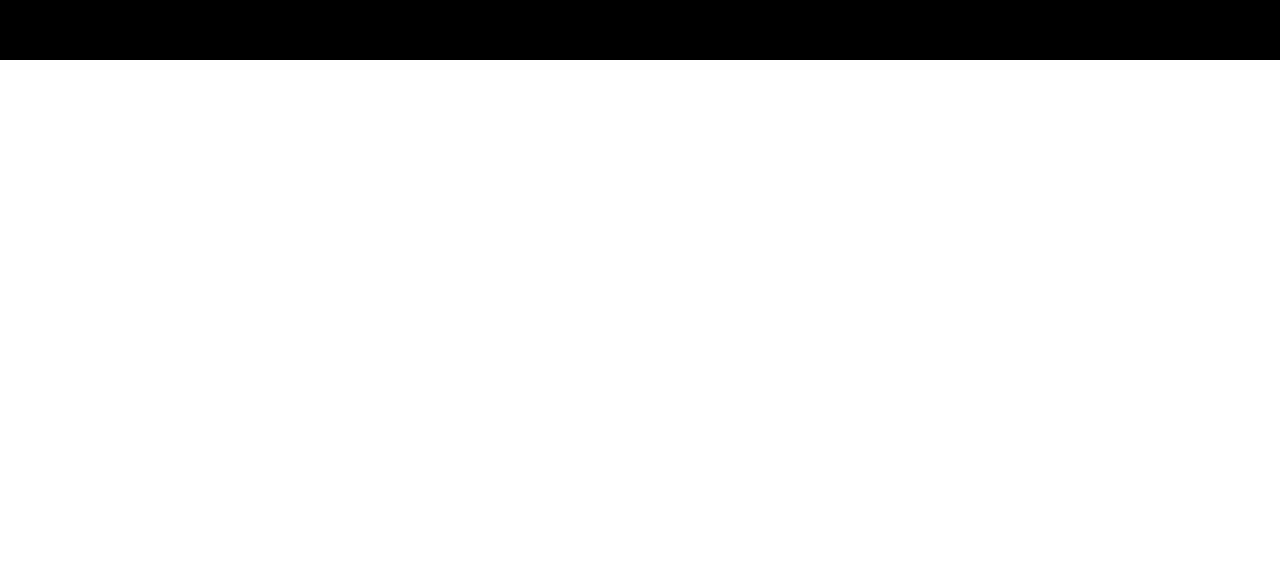
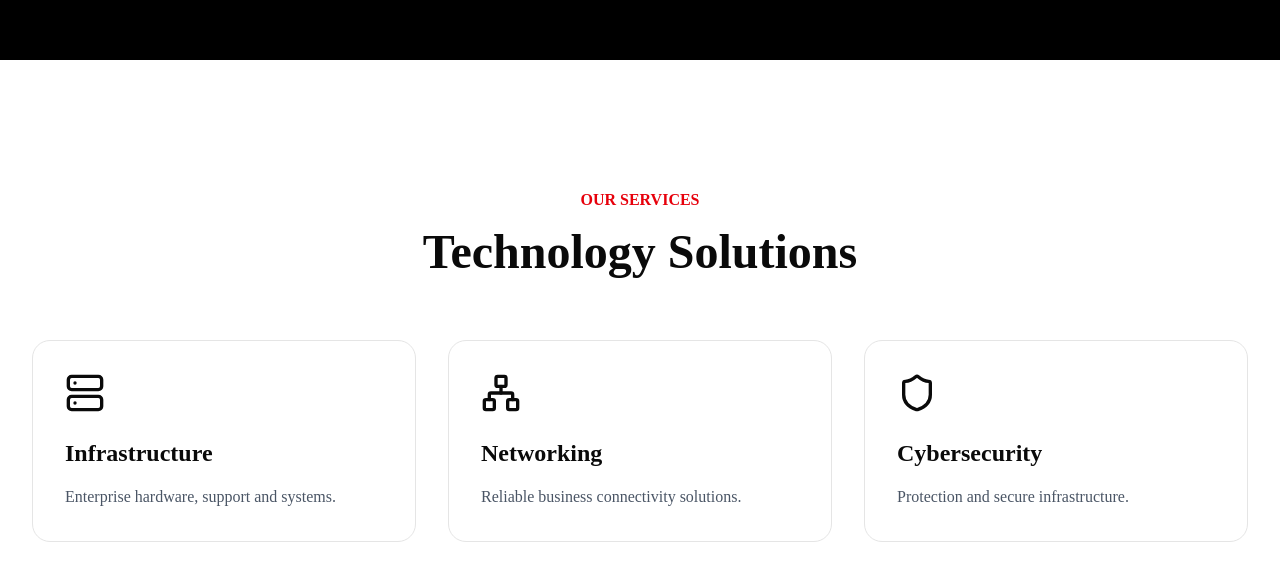
Before and after one commit to AmbeMajavu/metro-redesign-2026, a Next.js app: page / in a window 1280 px wide. Shown: the part 740-1320 px from the top of the page. Before the commit the page ends 800 px from the top, so only its background shows below. Built offline with nearby package versions, Linux system fonts and the light colour scheme.

Commit message:
build services section

```diff
--- a/app/page.tsx
+++ b/app/page.tsx
@@ -1,5 +1,6 @@
 import Navbar from "../components/Navbar";
 import Hero from "../components/Hero";
+import Services from "../components/Services";
 
 export default function Home() {
   return (
@@ -9,6 +10,8 @@ export default function Home() {
 
       <Hero />
 
+      <Services />
+
     </main>
   );
 }
--- /dev/null
+++ b/components/Services.tsx
@@ -0,0 +1,96 @@
+import {
+  Server,
+  Shield,
+  Network,
+} from "lucide-react";
+
+export default function Services() {
+  return (
+    <section className="bg-white py-32">
+
+      <div className="max-w-7xl mx-auto px-8">
+
+        <div className="text-center">
+
+          <p className="text-red-600 font-semibold">
+            OUR SERVICES
+          </p>
+
+          <h2 className="text-5xl font-bold mt-4">
+            Technology Solutions
+          </h2>
+
+        </div>
+
+        <div className="grid md:grid-cols-3 gap-8 mt-16">
+
+          <div className="border
+                rounded-2xl
+                p-8
+                hover:shadow-2xl
+                hover:-translate-y-2
+                transition
+                duration-300">
+
+            <Server size={40} />
+
+            <h3 className="text-2xl font-bold mt-6">
+              Infrastructure
+            </h3>
+
+            <p className="mt-4 text-gray-600">
+              Enterprise hardware,
+              support and systems.
+            </p>
+
+          </div>
+
+          <div className="border
+                rounded-2xl
+                p-8
+                hover:shadow-2xl
+                hover:-translate-y-2
+                transition
+                duration-300">
+
+            <Network size={40} />
+
+            <h3 className="text-2xl font-bold mt-6">
+              Networking
+            </h3>
+
+            <p className="mt-4 text-gray-600">
+              Reliable business
+              connectivity solutions.
+            </p>
+
+          </div>
+
+          <div className="border
+                rounded-2xl
+                p-8
+                hover:shadow-2xl
+                hover:-translate-y-2
+                transition
+                duration-300">
+
+            <Shield size={40} />
+
+            <h3 className="text-2xl font-bold mt-6">
+              Cybersecurity
+            </h3>
+
+            <p className="mt-4 text-gray-600">
+              Protection and
+              secure infrastructure.
+            </p>
+
+          </div>
+
+        </div>
+
+      </div>
+
+    </section>
+  );
+}
```
